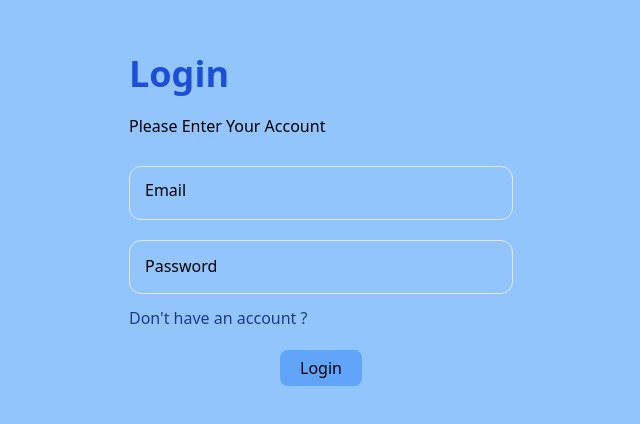
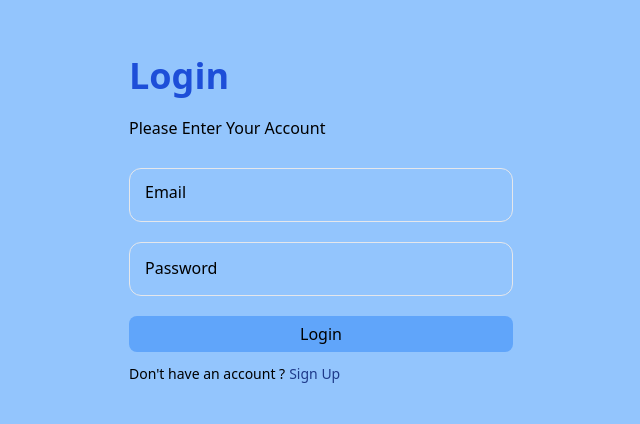
Before and after one commit to GaluhPncWirs/e-commerce_React_js, a React (Vite) app: page / in a window 1280 px wide. Shown: the part 180-604 px from the top of the page, without its empty margins (319-959 px from the left). Built offline with nearby package versions, Linux system fonts and the light colour scheme.

Commit message:
memperbaiki perpindahan antara login dan sign in

```diff
--- a/src/componentForm/buttonForm.jsx
+++ b/src/componentForm/buttonForm.jsx
@@ -2,7 +2,7 @@ export default function FormButton(props) {
   const { textButton } = props;
   return (
     <div className="mt-5 text-center">
-      <button className="bg-blue-400 px-5 py-1.5 rounded-lg hover:bg-blue-500">
+      <button className="bg-blue-400 py-1.5 rounded-lg hover:bg-blue-500 w-full">
         {textButton}
       </button>
     </div>
--- a/src/formLogin.jsx
+++ /dev/null
@@ -1,7 +0,0 @@
-export default function FormLoginPage({ children }) {
-  return (
-    <div className="flex justify-center items-center bg-blue-300 h-screen">
-      {children}
-    </div>
-  );
-}
--- a/src/fragment/allUserLoginForm.jsx
+++ b/src/fragment/allUserLoginForm.jsx
@@ -2,7 +2,6 @@ import { useState } from "react";
 import FormUser from "../componentForm/formUserLogin";
 import FormButton from "../componentForm/buttonForm";
 import TextLogin from "../componentForm/textParagrafLogin";
-import { Link } from "react-router-dom";
 
 export default function FormInputUserLogin() {
   const [isFocusEmail, setIsFocusEmail] = useState(false);
@@ -45,9 +44,6 @@ export default function FormInputUserLogin() {
           />
         </div>
       </div>
-      <Link className="formButton" to="/register">
-        Don't have an account ?
-      </Link>
       <FormButton textButton="Login" />
     </form>
   );
--- a/src/fragment/allUserRegisterForm.jsx
+++ b/src/fragment/allUserRegisterForm.jsx
@@ -2,7 +2,6 @@ import { useState } from "react";
 import FormUser from "../componentForm/formUserLogin";
 import FormButton from "../componentForm/buttonForm";
 import TextRegister from "../componentForm/textParagrafRegister";
-import { Link } from "react-router-dom";
 
 export default function FormInputUserRegister() {
   const [isFocusEmail, setIsFocusEmail] = useState(false);
@@ -89,9 +88,12 @@ export default function FormInputUserRegister() {
           />
         </div>
       </div>
-      <Link className="formButton" to="/">
+      {/* <p className="text-sm">
         Already have an account ?
-      </Link>
+        <Link className="formButton" to="/">
+          Login
+        </Link>
+      </p> */}
       <FormButton textButton="Create Account" />
     </form>
   );
--- a/src/index.css
+++ b/src/index.css
@@ -12,6 +12,6 @@
   }
 
   .formButton {
-    @apply text-blue-900 cursor-pointer block font-medium mt-3 hover:underline;
+    @apply text-blue-900 cursor-pointer inline-block font-medium mt-3 hover:underline ml-1 text-sm;
   }
 }
--- a/src/layout/authLayout.jsx
+++ b/src/layout/authLayout.jsx
@@ -1,10 +1,20 @@
+import { Link } from "react-router-dom";
+
 export default function LayoutForm(props) {
-  const { children, title, desc } = props;
+  const { children, title, desc, type } = props;
   return (
     <div className="w-full max-w-sm">
       <h1 className="text-blue-700 font-bold text-4xl mb-5">{title}</h1>
       <p>{desc}</p>
       {children}
+      <p className="text-sm">
+        {type === "login"
+          ? "Don't have an account ?"
+          : "Already have an account ?"}
+        <Link className="formButton" to={type === "login" ? "/register" : "/"}>
+          {type === "login" ? "Sign Up" : "Login"}
+        </Link>
+      </p>
     </div>
   );
 }
--- a/src/main.jsx
+++ b/src/main.jsx
@@ -1,27 +1,18 @@
 import React from "react";
 import ReactDOM from "react-dom/client";
-import FormLoginPage from "./formLogin.jsx";
-import Login from "./pages/login.jsx";
 import "./index.css";
 import { createBrowserRouter, RouterProvider } from "react-router-dom";
+import Login from "./pages/login.jsx";
 import Register from "./pages/register.jsx";
 
 const router = createBrowserRouter([
   {
     path: "/",
-    element: (
-      <FormLoginPage>
-        <Login />
-      </FormLoginPage>
-    ),
+    element: <Login />,
   },
   {
     path: "/register",
-    element: (
-      <FormLoginPage>
-        <Register />
-      </FormLoginPage>
-    ),
+    element: <Register />,
   },
 ]);
 
--- a/src/pages/login.jsx
+++ b/src/pages/login.jsx
@@ -3,8 +3,10 @@ import LayoutForm from "../layout/authLayout";
 
 export default function Login() {
   return (
-    <LayoutForm title="Login" desc="Please Enter Your Account">
-      <FormInputUserLogin />
-    </LayoutForm>
+    <div className="flex justify-center items-center bg-blue-300 h-screen">
+      <LayoutForm title="Login" desc="Please Enter Your Account" type="login">
+        <FormInputUserLogin />
+      </LayoutForm>
+    </div>
   );
 }
--- a/src/pages/register.jsx
+++ b/src/pages/register.jsx
@@ -3,11 +3,14 @@ import LayoutForm from "../layout/authLayout";
 
 export default function Register() {
   return (
+    <div className="flex justify-center items-center bg-blue-300 h-screen">
       <LayoutForm
         title="Register"
         desc="Welcome, Please Enter Your Detail for Create Account"
+        type="register"
       >
         <FormInputUserRegister />
       </LayoutForm>
+    </div>
   );
 }
```
Lines whose indentation alone changed are shown as unchanged.
